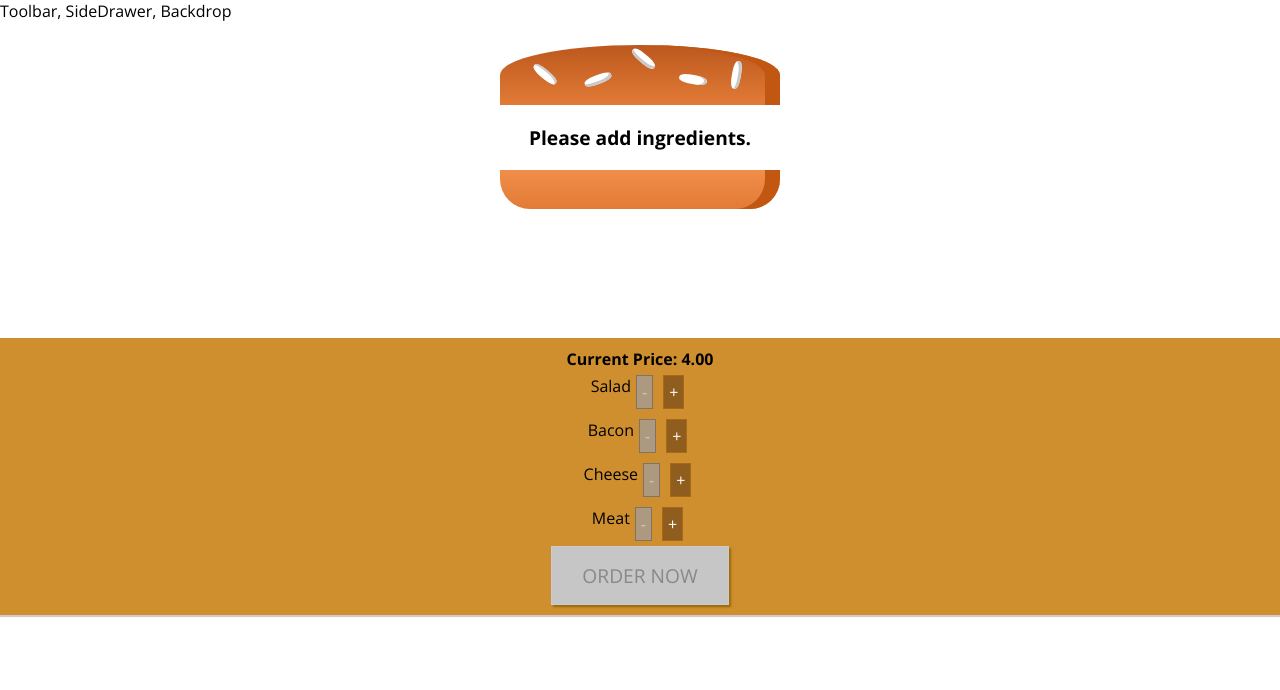
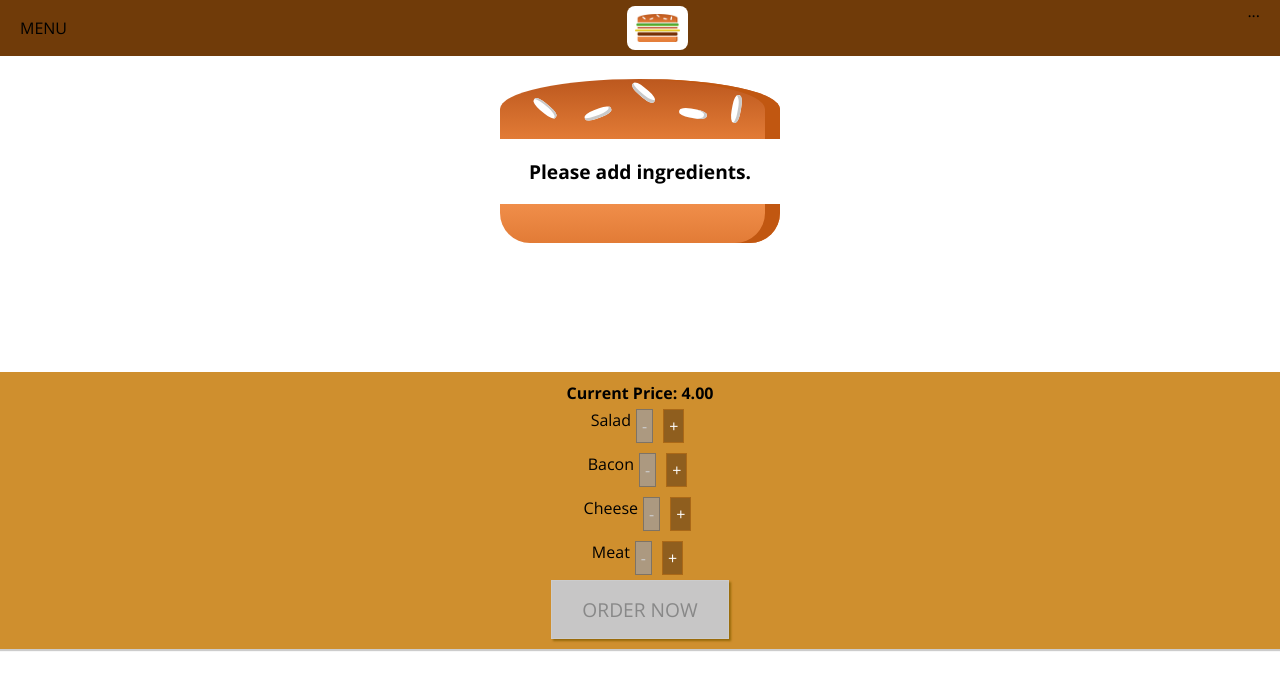
Before and after one commit to bharat-srinivasan/burger-app, a React app: page / in a window 1280 px wide. Shown: the top 690 px of the page. Built offline with nearby package versions, Linux system fonts and the light colour scheme.

Commit message:
Add toolbar and logo

```diff
--- a/src/components/Burger/OrderSummary/OrderSummary.jsx
+++ b/src/components/Burger/OrderSummary/OrderSummary.jsx
@@ -1,5 +1,7 @@
 import React from "react";
 import Aux from "../../../hoc/Aux";
+import Button from "../../UI/Button/Button";
+
 const orderSummary = props => {
   const ingredientSummary = Object.keys(props.ingredients).map(ing => {
     return (
@@ -15,7 +17,16 @@
       <h3>Your Order</h3>
       <p>A delicious burger with the following ingredients:</p>
       <ul>{ingredientSummary}</ul>
+      <p>
+        <b>Total Price: {props.price.toFixed(2)}</b>
+      </p>
       <p>Continue to checkout?</p>
+      <Button type="Danger" clicked={props.purchaseCancelled}>
+        CANCEL
+      </Button>
+      <Button type="Success" clicked={props.purchaseContinued}>
+        CONTINUE
+      </Button>
     </Aux>
   );
 };
--- a/src/components/Layout/Layout.css
+++ b/src/components/Layout/Layout.css
@@ -1,3 +1,3 @@
 .Content {
-    margin-top: 16px;
+    margin-top: 72px;
 }
--- a/src/components/Layout/Layout.jsx
+++ b/src/components/Layout/Layout.jsx
@@ -1,10 +1,11 @@
 import React from "react";
 import classes from "./Layout.css";
 import Aux from "../../hoc/Aux";
+import Toolbar from "../Navigation/Toolbar/Toolbar";
 
 const layout = props => (
   <Aux>
-    <div>Toolbar, SideDrawer, Backdrop</div>
+    <Toolbar />
     <main className={classes.Content}>{props.children}</main>
   </Aux>
 );
--- /dev/null
+++ b/src/components/Logo/Logo.css
@@ -0,0 +1,11 @@
+.Logo {
+    background-color: white;
+    padding: 8px;
+    height: 80%;
+    box-sizing: border-box;
+    border-radius: 8px;
+}
+
+.Logo img {
+    height: 100%;
+}
--- /dev/null
+++ b/src/components/Logo/Logo.jsx
@@ -0,0 +1,13 @@
+import React from "react";
+import burgerLogo from "../../assets/images/burger-logo.png";
+import styles from "./Logo.css";
+
+const logo = props => {
+  return (
+    <div className={styles.Logo}>
+      <img src={burgerLogo} alt="MyBurger" />
+    </div>
+  );
+};
+
+export default logo;
--- /dev/null
+++ b/src/components/Navigation/Toolbar/Toolbar.css
@@ -0,0 +1,18 @@
+.Toolbar {
+    width: 100%;
+    height: 56px;
+    position: fixed;
+    top: 0;
+    left: 0;
+    background-color: #703b09;
+    display: flex;
+    justify-content: space-between;
+    align-items: center;
+    padding: 0 20px;
+    box-sizing: border-box;
+    z-index: 90;
+}
+
+.Toolbar nav {
+    height: 100%;
+}
--- /dev/null
+++ b/src/components/Navigation/Toolbar/Toolbar.jsx
@@ -0,0 +1,15 @@
+import React from "react";
+import styles from "./Toolbar.css";
+import Logo from "../../Logo/Logo";
+
+const toolbar = props => {
+  return (
+    <header className={styles.Toolbar}>
+      <div>MENU</div>
+      <Logo />
+      <nav>...</nav>
+    </header>
+  );
+};
+
+export default toolbar;
--- /dev/null
+++ b/src/components/UI/Button/Button.css
@@ -0,0 +1,24 @@
+.Button {
+  background-color: transparent;
+  border: none;
+  color: white;
+  outline: none;
+  cursor: pointer;
+  font: inherit;
+  padding: 10px;
+  margin: 10px;
+  font-weight: bold;
+}
+
+.Button:first-of-type {
+  margin-left: 0;
+  padding-left: 0;
+}
+
+.Success {
+  color: #5C9210;
+}
+
+.Danger {
+  color: #944317;
+}
--- /dev/null
+++ b/src/components/UI/Button/Button.jsx
@@ -0,0 +1,15 @@
+import React from "react";
+import styles from "./Button.css";
+
+const button = props => {
+  return (
+    <button
+      className={[styles.Button, styles[props.type]].join(" ")}
+      onClick={props.clicked}
+    >
+      {props.children}
+    </button>
+  );
+};
+
+export default button;
--- a/src/containers/BurgerBuilder/BurgerBuilder.jsx
+++ b/src/containers/BurgerBuilder/BurgerBuilder.jsx
@@ -76,6 +76,10 @@
     });
   };
 
+  purchaseContinueHandler = () => {
+    alert("You continue!");
+  };
+
   render() {
     const disableInfo = {
       ...this.state.ingredients
@@ -86,7 +90,12 @@
           show={this.state.purchasing}
           onClose={this.purchaseCancelHandler}
         >
-          <OrderSummary ingredients={this.state.ingredients} />
+          <OrderSummary
+            price={this.state.totalPrice}
+            ingredients={this.state.ingredients}
+            purchaseCancelled={this.purchaseCancelHandler}
+            purchaseContinued={this.purchaseContinueHandler}
+          />
         </Modal>
         <Burger ingredients={this.state.ingredients} />
         <BuildControls
```
Also changed, not shown: src/assets/images/burger-logo.png (added).
